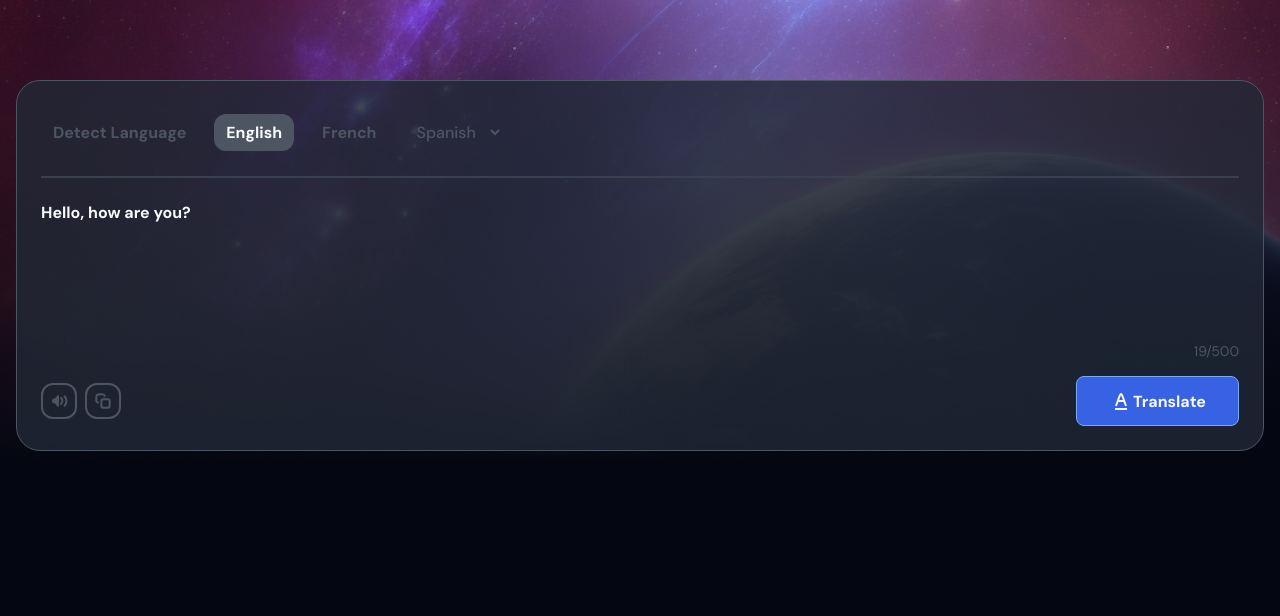
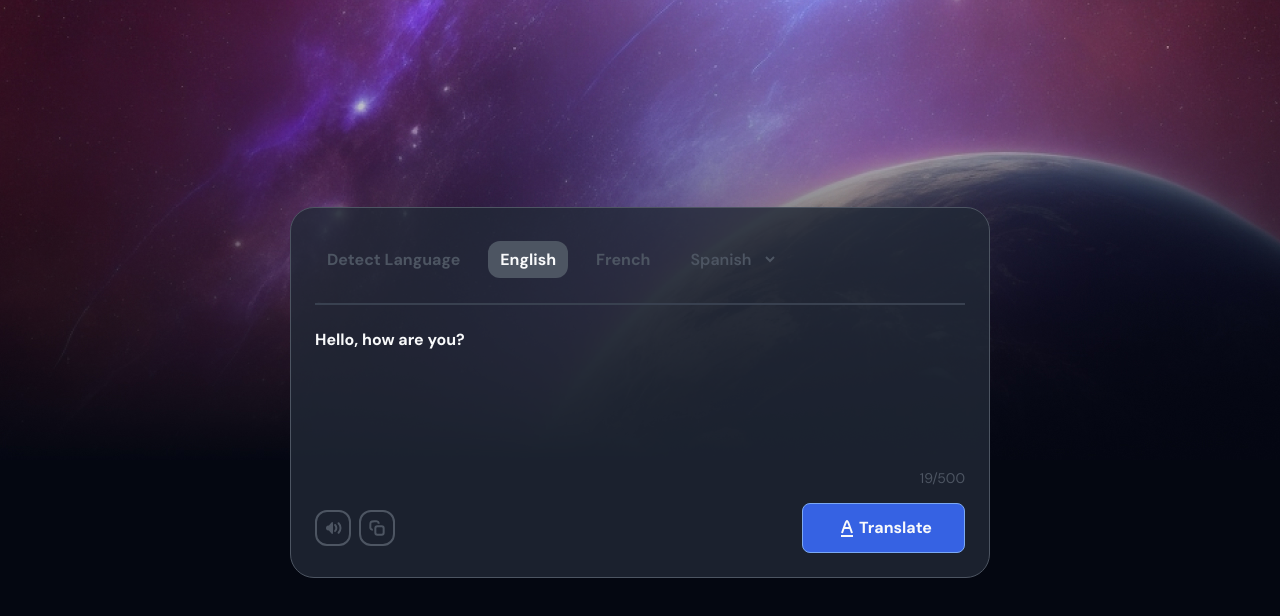
Before and after one commit to RoyHuamanAvila/Translate-App, a React (Vite) app: page / in a window 1280 px wide. Shown: the top 616 px of the page. Built offline with nearby package versions, Linux system fonts and the light colour scheme.

Commit message:
Actualización de estilos de la aplicación y la tarjeta de traducción

```diff
--- a/src/App.css
+++ b/src/App.css
@@ -1,5 +1,9 @@
 .App {
-  padding: 5rem 1rem;
+  display: flex;
+  height: 100%;
+  justify-content: center;
+  align-items: center;
+  padding: 0 1rem;
 }
 
 .card {
@@ -10,9 +14,12 @@
   margin-bottom: 1rem;
   font-size: var(--small-font-size);
   overflow: hidden;
+  box-sizing: border-box;
+  width: 100%;
 
   @media screen and (min-width: 640px) {
     font-size: var(--medium-font-size);
     padding: 2rem 1.5rem 1.5rem 1.5rem;
+    max-width: 700px;
   }
 }
--- a/src/Components/CardTranslate/CardTranslate.css
+++ b/src/Components/CardTranslate/CardTranslate.css
@@ -128,7 +128,7 @@ textarea:focus {
   border: 0;
   color: var(--slate-gray);
   font-size: var(--small-font-size);
-  font-weight: var(--medium-font-weight);
+  font-weight: var(--semi-font-weight);
   padding: 0.5rem;
   outline: none;
   border-radius: 0.75rem;
--- a/src/index.css
+++ b/src/index.css
@@ -1,5 +1,9 @@
 * {
   font-family: var(--main-font-family);
+}
+
+#root {
+  height: 100%;
 }
 
 body {
@@ -8,7 +12,7 @@ body {
   background-position: top;
   background-size: auto;
   background-repeat: no-repeat;
-  min-height: 100vh;
+  height: 100vh;
   margin: 0;
 
 
```
